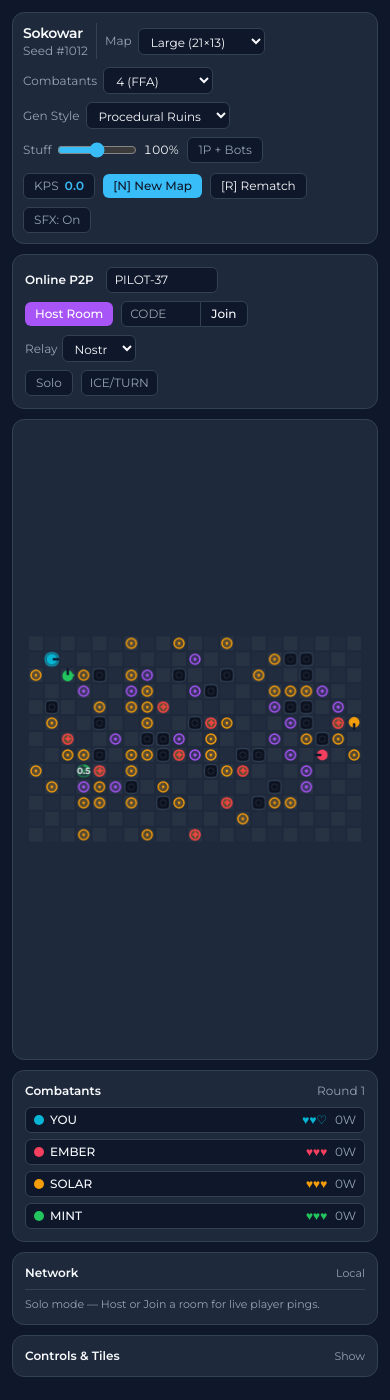
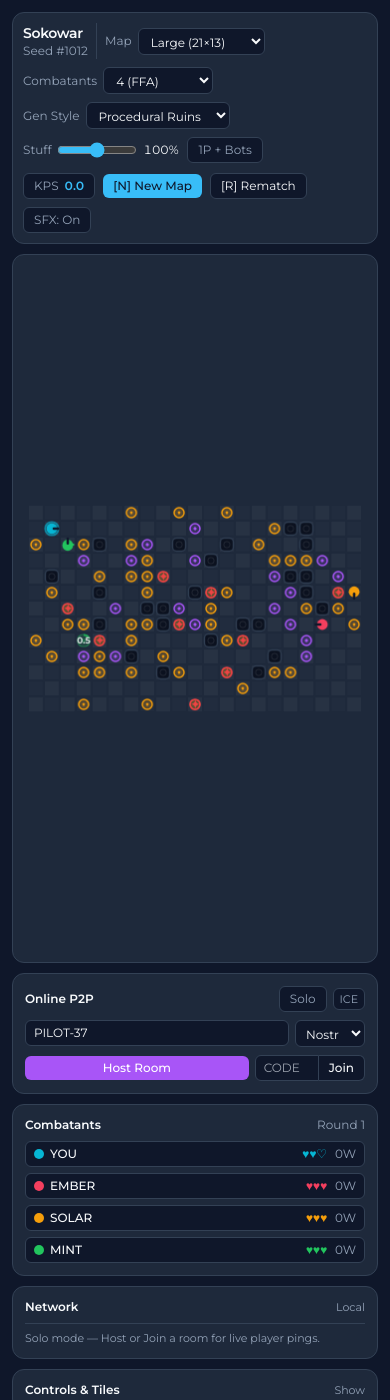
Before and after one commit to Amaan12/sokowar, a plain HTML site: page index.html in a window 390 px wide. Shown: the top 1400 px of the page. Drawn offline with nearby package versions, Linux system fonts and the light colour scheme.

Commit message:
Move Online P2P controls into left sidebar and expand arena height

```diff
--- a/index.html
+++ b/index.html
@@ -119,72 +119,78 @@
       </div>
     </div>
 
-    <!-- Serverless WebRTC P2P Multiplayer Bar -->
+    <!-- 2-Column Layout (Left Sidebar | Expanded Arena Canvas) -->
+    <div class="grid grid-cols-1 lg:grid-cols-[280px_minmax(0,1fr)] gap-2.5 items-start">
+      <!-- Left Sidebar: Online P2P + Combatants + Network + Controls & Tiles -->
+      <div class="space-y-2.5 order-2 lg:order-1">
+        <!-- Serverless WebRTC P2P Multiplayer Card -->
         <div class="bg-[var(--card)] border border-[var(--border)] rounded-xl p-3 space-y-2">
-      <div class="flex flex-wrap items-center justify-between gap-2">
-        <div class="flex flex-wrap items-center gap-2">
-          <span class="text-xs font-semibold text-[var(--foreground)] pr-1">Online P2P</span>
+          <div class="flex items-center justify-between gap-1.5">
+            <span class="text-xs font-semibold text-[var(--foreground)]">Online P2P</span>
+            <div class="flex items-center gap-1.5 min-w-0">
+              <span id="net-pill" class="px-2 py-0.5 rounded-md text-[11px] font-mono border border-[var(--border)] text-[var(--muted-foreground)] bg-[var(--background)] truncate">
+                Solo
+              </span>
+              <button id="ice-btn" class="px-1.5 py-0.5 rounded-md text-[11px] border border-[var(--border)] bg-[var(--background)] text-[var(--muted-foreground)] hover:text-[var(--foreground)] transition-colors cursor-pointer shrink-0">
+                ICE
+              </button>
+            </div>
+          </div>
 
           <!-- Callsign -->
+          <div class="flex items-center gap-1.5">
             <input
               id="name-input"
               type="text"
               maxlength="10"
               placeholder="Callsign"
-            class="w-28 px-2 py-1 rounded-md text-xs font-mono bg-[var(--background)] border border-[var(--border)] text-[var(--foreground)] outline-none focus:border-[var(--primary)]"
+              class="flex-1 min-w-0 px-2 py-1 rounded-md text-xs font-mono bg-[var(--background)] border border-[var(--border)] text-[var(--foreground)] outline-none focus:border-[var(--primary)]"
             />
-
-          <!-- Lobby Controls (Solo) -->
-          <div id="lobby-controls" class="flex flex-wrap items-center gap-2">
-            <button id="host-btn" class="px-2.5 py-1 rounded-md text-xs font-medium bg-[var(--accent)] text-white hover:opacity-90 transition-opacity cursor-pointer">
-              Host Room
-            </button>
-
-            <div class="flex items-center">
-              <input
-                id="room-input"
-                type="text"
-                maxlength="12"
-                placeholder="CODE"
-                class="w-20 px-2 py-1 rounded-l-md text-xs font-mono uppercase bg-[var(--background)] border border-[var(--border)] text-[var(--foreground)] outline-none focus:border-[var(--primary)]"
-              />
-              <button id="join-btn" class="px-2.5 py-1 rounded-r-md text-xs font-medium border border-l-0 border-[var(--border)] bg-[var(--background)] text-[var(--foreground)] hover:border-[var(--primary)] transition-colors cursor-pointer">
-                Join
-              </button>
-            </div>
-
-            <label class="text-xs text-[var(--muted-foreground)] flex items-center gap-1">
-              Relay
-              <select id="relay-sel" class="px-2 py-1 rounded-md text-xs bg-[var(--background)] border border-[var(--border)] text-[var(--foreground)] cursor-pointer">
+            <label class="text-[11px] text-[var(--muted-foreground)] flex items-center gap-1 shrink-0">
+              <select id="relay-sel" title="Signaling Relay" class="px-1.5 py-1 rounded-md text-xs bg-[var(--background)] border border-[var(--border)] text-[var(--foreground)] cursor-pointer">
                 <option value="nostr" selected>Nostr</option>
                 <option value="mqtt">MQTT</option>
               </select>
             </label>
           </div>
 
-          <!-- Active Room Controls -->
-          <div id="room-active" class="hidden flex flex-wrap items-center gap-2">
-            <span id="room-badge" class="px-2.5 py-1 rounded-md text-xs font-mono font-semibold bg-[var(--background)] border border-[var(--primary)]/50 text-[var(--primary)]">
-              ROOM · -----
-            </span>
-            <button id="copy-link-btn" class="px-2.5 py-1 rounded-md text-xs border border-[var(--border)] bg-[var(--background)] text-[var(--foreground)] hover:border-[var(--primary)] transition-colors cursor-pointer">
-              Copy Invite URL
+          <!-- Lobby Controls (Solo) -->
+          <div id="lobby-controls" class="space-y-1.5">
+            <div class="flex items-center gap-1.5">
+              <button id="host-btn" class="flex-1 px-2.5 py-1 rounded-md text-xs font-medium bg-[var(--accent)] text-white hover:opacity-90 transition-opacity cursor-pointer">
+                Host Room
               </button>
-            <button id="backfill-btn" class="px-2.5 py-1 rounded-md text-xs border border-[var(--border)] bg-[var(--background)] text-[var(--muted-foreground)] hover:text-[var(--foreground)] transition-colors cursor-pointer">
-              AI Bots: On
-            </button>
-            <button id="leave-btn" class="px-2.5 py-1 rounded-md text-xs border border-[var(--error)]/40 bg-[var(--error)]/10 text-[var(--error)] hover:bg-[var(--error)]/20 transition-colors cursor-pointer">
-              Leave Room
+              <div class="flex items-center shrink-0">
+                <input
+                  id="room-input"
+                  type="text"
+                  maxlength="12"
+                  placeholder="CODE"
+                  class="w-16 px-2 py-1 rounded-l-md text-xs font-mono uppercase bg-[var(--background)] border border-[var(--border)] text-[var(--foreground)] outline-none focus:border-[var(--primary)]"
+                />
+                <button id="join-btn" class="px-2.5 py-1 rounded-r-md text-xs font-medium border border-l-0 border-[var(--border)] bg-[var(--background)] text-[var(--foreground)] hover:border-[var(--primary)] transition-colors cursor-pointer">
+                  Join
                 </button>
               </div>
             </div>
+          </div>
 
-        <div class="flex flex-wrap items-center gap-2">
-          <span id="net-pill" class="px-2.5 py-1 rounded-md text-xs font-mono border border-[var(--border)] text-[var(--muted-foreground)] bg-[var(--background)]">
-            Solo
+          <!-- Active Room Controls -->
+          <div id="room-active" class="hidden space-y-1.5">
+            <div class="flex items-center gap-1.5">
+              <span id="room-badge" class="flex-1 text-center px-2 py-1 rounded-md text-xs font-mono font-semibold bg-[var(--background)] border border-[var(--primary)]/50 text-[var(--primary)] truncate">
+                ROOM · -----
               </span>
-          <button id="ice-btn" class="px-2 py-1 rounded-md text-xs border border-[var(--border)] bg-[var(--background)] text-[var(--muted-foreground)] hover:text-[var(--foreground)] transition-colors cursor-pointer">
-            ICE/TURN
+              <button id="copy-link-btn" class="px-2 py-1 rounded-md text-xs border border-[var(--border)] bg-[var(--background)] text-[var(--foreground)] hover:border-[var(--primary)] transition-colors cursor-pointer shrink-0">
+                Copy URL
+              </button>
+            </div>
+            <div class="flex items-center gap-1.5">
+              <button id="backfill-btn" class="flex-1 px-2 py-1 rounded-md text-xs border border-[var(--border)] bg-[var(--background)] text-[var(--muted-foreground)] hover:text-[var(--foreground)] transition-colors cursor-pointer">
+                AI Bots: On
+              </button>
+              <button id="leave-btn" class="flex-1 px-2 py-1 rounded-md text-xs border border-[var(--error)]/40 bg-[var(--error)]/10 text-[var(--error)] hover:bg-[var(--error)]/20 transition-colors cursor-pointer">
+                Leave Room
               </button>
             </div>
           </div>
@@ -192,27 +198,23 @@
           <!-- Optional ICE / TURN Drawer -->
           <div id="ice-drawer" class="hidden pt-2 border-t border-[var(--border)] space-y-1.5">
             <div class="text-[11px] text-[var(--muted-foreground)]">
-          Optional custom <span class="font-mono text-[var(--foreground)]">iceServers</span> JSON (stored only in your browser's localStorage — useful if strict CGNAT/firewall blocks direct P2P):
+              Custom <span class="font-mono text-[var(--foreground)]">iceServers</span> JSON (localStorage):
             </div>
-        <div class="flex flex-wrap items-start gap-2">
             <textarea
               id="ice-textarea"
               rows="2"
-            placeholder='[{"urls":"turn:your-turn-host:3478","username":"...","credential":"..."}]'
-            class="flex-1 min-w-[240px] px-2 py-1 rounded-md text-xs font-mono bg-[var(--background)] border border-[var(--border)] text-[var(--foreground)] outline-none focus:border-[var(--primary)]"
+              placeholder='[{"urls":"turn:host:3478","username":"...","credential":"..."}]'
+              class="w-full px-2 py-1 rounded-md text-[11px] font-mono bg-[var(--background)] border border-[var(--border)] text-[var(--foreground)] outline-none focus:border-[var(--primary)]"
             ></textarea>
-          <button id="ice-save-btn" class="px-2.5 py-1.5 rounded-md text-xs border border-[var(--border)] bg-[var(--background)] text-[var(--foreground)] hover:border-[var(--primary)] cursor-pointer">
+            <div class="flex items-center justify-between gap-2">
+              <span id="ice-msg" class="text-[10px] font-mono text-[var(--muted-foreground)] truncate"></span>
+              <button id="ice-save-btn" class="px-2.5 py-1 rounded-md text-xs border border-[var(--border)] bg-[var(--background)] text-[var(--foreground)] hover:border-[var(--primary)] cursor-pointer shrink-0">
                 Save ICE
               </button>
             </div>
-        <div id="ice-msg" class="text-[11px] font-mono text-[var(--muted-foreground)]"></div>
           </div>
         </div>
 
-    <!-- 2-Column Layout (Left Info Sidebar | Expanded Arena Canvas) -->
-    <div class="grid grid-cols-1 lg:grid-cols-[260px_minmax(0,1fr)] gap-2.5 items-start">
-      <!-- Left Sidebar: Combatants + Network + Controls & Tiles -->
-      <div class="space-y-2.5 order-2 lg:order-1">
         <div class="bg-[var(--card)] border border-[var(--border)] rounded-xl p-3 space-y-2">
           <div class="flex items-center justify-between text-xs">
             <span class="font-semibold">Combatants</span>
@@ -249,7 +251,7 @@
       </div>
 
       <!-- Expanded Arena Canvas (Right Column) -->
-      <div id="stage-wrap" class="w-full relative rounded-xl overflow-hidden border border-[var(--border)] bg-[var(--card)] order-1 lg:order-2" style="height: clamp(540px, 76vh, 880px);">
+      <div id="stage-wrap" class="w-full relative rounded-xl overflow-hidden border border-[var(--border)] bg-[var(--card)] order-1 lg:order-2" style="height: clamp(580px, 84vh, 920px);">
         <canvas id="stage" class="block w-full h-full cursor-pointer"></canvas>
         <div id="focus-hint" class="pointer-events-none absolute inset-0 flex items-center justify-center transition-opacity duration-150">
           <div class="px-4 py-2 rounded-full border border-[var(--border)] bg-[var(--background)]/90 backdrop-blur-sm text-xs font-medium shadow-sm">
@@ -275,6 +277,6 @@
     </div>
   </div>
 
-  <script type="module" src="./src/game.js?v=4"></script>
+  <script type="module" src="./src/game.js?v=5"></script>
 </body>
 </html>
--- a/src/game.js
+++ b/src/game.js
@@ -1746,7 +1746,7 @@ import {
     try {
       await navigator.clipboard.writeText(url);
       copyLinkBtn.textContent = 'Copied!';
-      setTimeout(() => { copyLinkBtn.textContent = 'Copy Invite URL'; }, 1600);
+      setTimeout(() => { copyLinkBtn.textContent = 'Copy URL'; }, 1600);
     } catch {
       window.prompt('Copy invite link:', url);
     }
```
Lines whose indentation alone changed are shown as unchanged.
